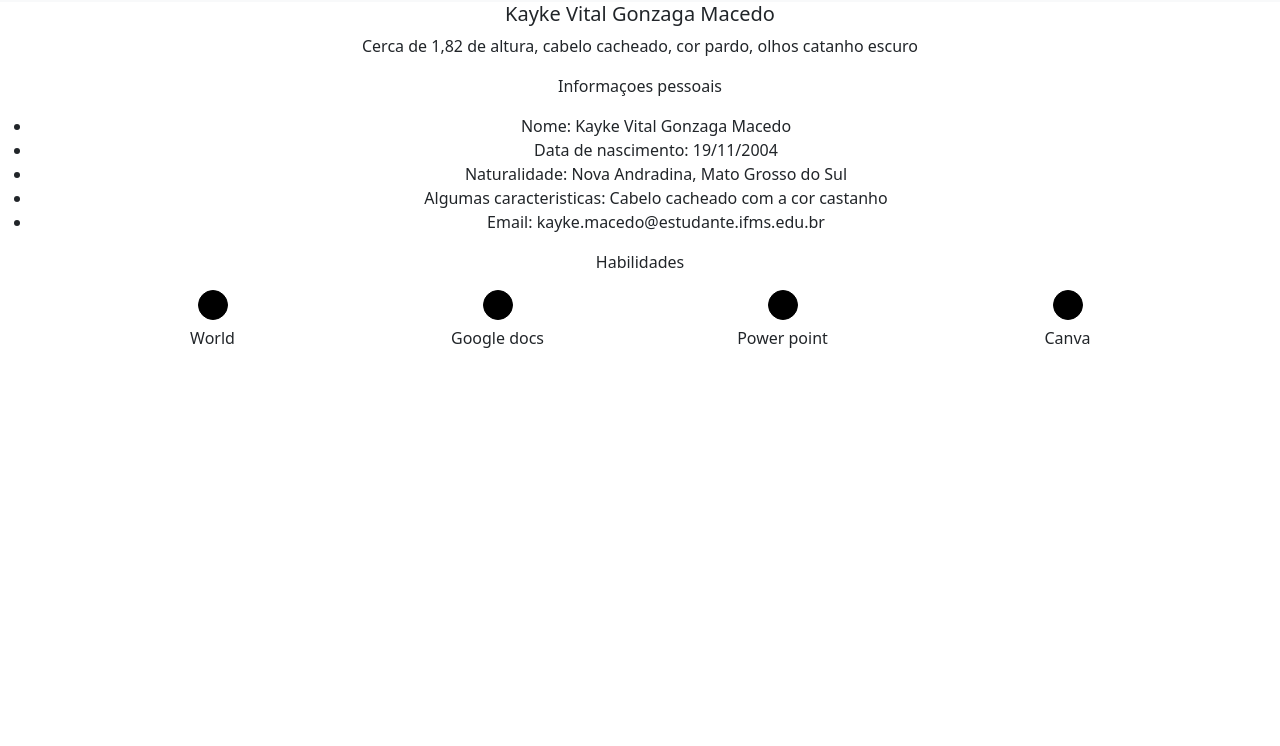
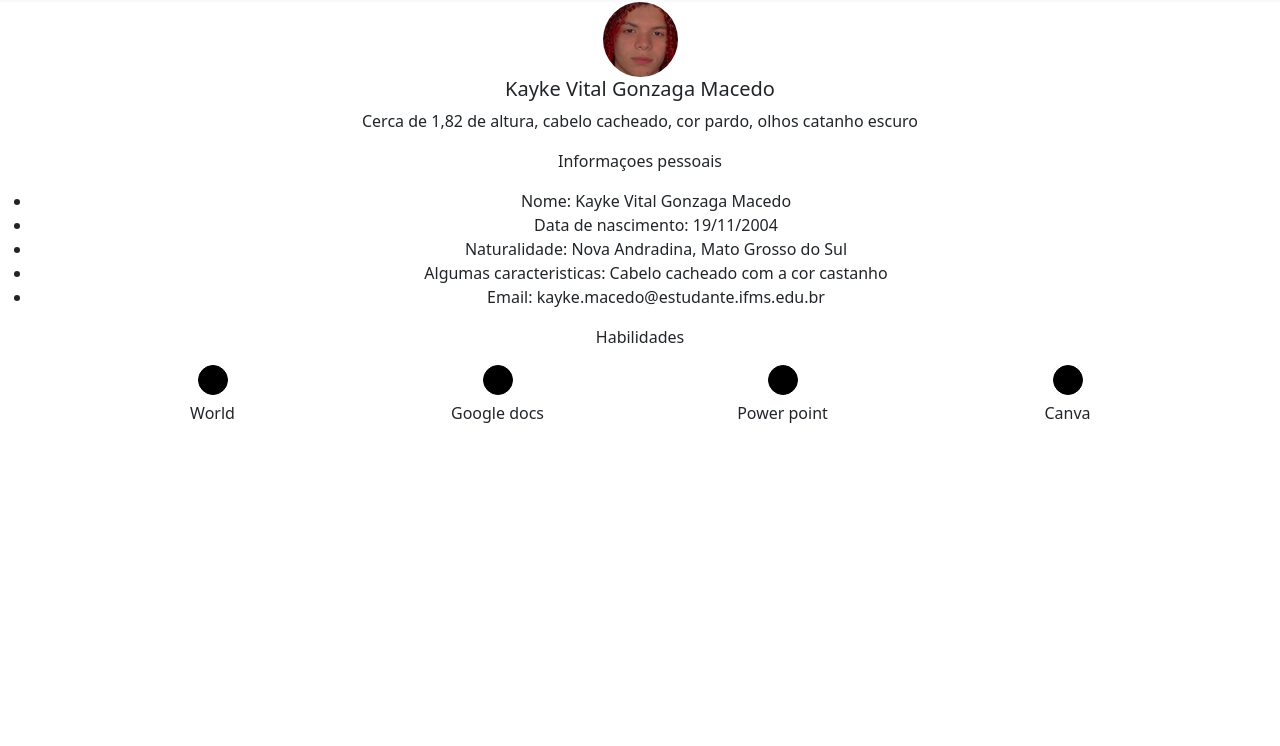
Before and after one commit to kaykevital/ProjetoPTAS1, a website: page index.html in a window 1280 px wide. Shown: the part 54-800 px from the top of the page. Drawn offline with nearby package versions, Linux system fonts and the light colour scheme.

Commit message:
Inserido imagem

```diff
--- a/index.html
+++ b/index.html
@@ -27,6 +27,8 @@
   </nav>
 
   <div class="Curriculo">
+    <img src="public/foto.png" class="rounded-circle" alt="...">
+
     <h5>Kayke Vital Gonzaga Macedo</h5>
 
     <p>Cerca de 1,82 de altura, cabelo cacheado, cor pardo, olhos catanho escuro</p>
```
Also changed, not shown: public/foto.png (added).
